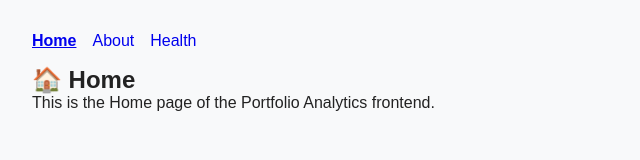
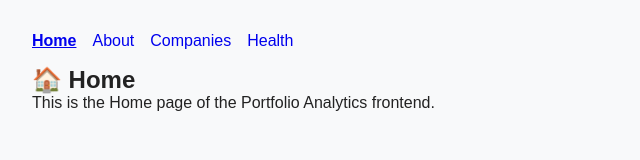
Before and after one commit to rluetken-dev/portfolio-analytics-frontend, a React (Vite) app: page / in a window 1280 px wide. Shown: the top 160 px of the page, without its empty margins (0-640 px from the left). Built offline with nearby package versions, Linux system fonts and the light colour scheme; no server answers.

Commit message:
feat(routing): add Companies placeholder page and navigation link

```diff
--- a/src/App.tsx
+++ b/src/App.tsx
@@ -8,7 +8,7 @@ import Home from "./pages/Home";
 import About from "./pages/About";
 import Health from "./pages/Health";
 import NotFound from "./pages/NotFound";
-
+import Companies from "./pages/Companies";
 
 // Import components
 import NavBar from "./components/NavBar";
@@ -29,6 +29,7 @@ function App() {
         <Route path="/about" element={<About />} />
         <Route path="/health" element={<Health />} />
         <Route path="*" element={<NotFound />} />
+        <Route path="/companies" element={<Companies />} />
       </Routes>
     </div>
   );
--- a/src/components/NavBar.tsx
+++ b/src/components/NavBar.tsx
@@ -25,6 +25,9 @@ export default function NavBar() {
       <Link to="/about" style={linkStyle("/about")}>
         About
       </Link>
+      <Link to="/companies" style={linkStyle("/companies")}>
+        Companies
+      </Link>
       <Link to="/health" style={linkStyle("/health")}>
         Health
       </Link>
--- /dev/null
+++ b/src/pages/Companies.tsx
@@ -0,0 +1,16 @@
+// src/pages/Companies.tsx
+import React from "react";
+
+/**
+ * Companies page (placeholder).
+ * Later this will list companies fetched from the backend
+ * with sorting, filtering, and basic metrics.
+ */
+export default function Companies() {
+  return (
+    <div>
+      <h2>🏢 Companies</h2>
+      <p>This page will later show a list of companies with key fundamentals and metrics.</p>
+    </div>
+  );
+}
```
